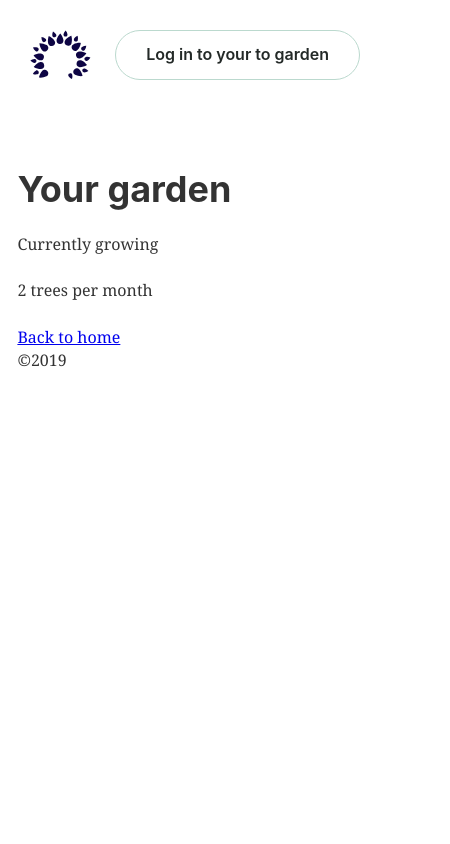
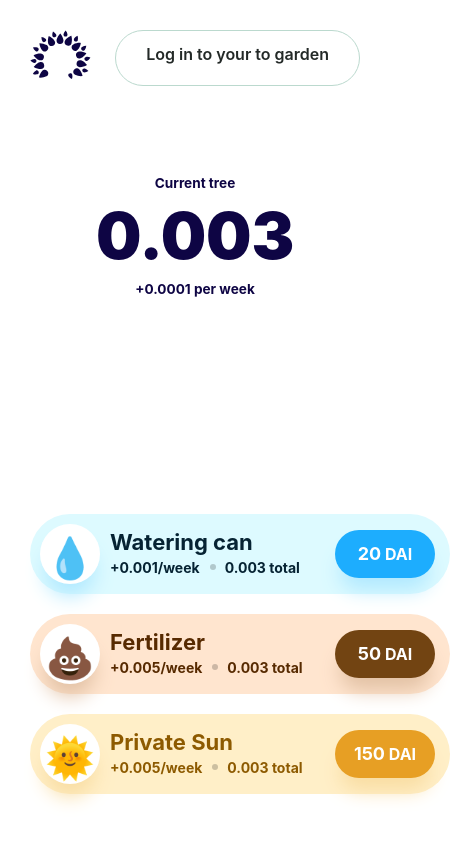
Before and after one commit to pi0neerpat/gatsby-quick-templates, a Gatsby site: page /garden in a window 390 px wide. Shown: the whole page, 450 px wide, since content can reach past the window. Built offline with nearby package versions, Linux system fonts and the light colour scheme; Gatsby itself is replaced by a stand-in of ours.

Commit message:
Garden styling and mobile (#11)
* power ups component

* m

* counter

```diff
--- a/src/components/header.js
+++ b/src/components/header.js
@@ -36,22 +36,17 @@ const Header = ({ siteTitle }) => (
       marginBottom: `60px`,
     }}
   >
-    <img
-      src={Logo}
-      style={{
-        margin: `0`,
-      }}
-    />
+    <Link to="/">
+      <img
+        src={Logo}
+        style={{
+          margin: "0",
+        }}
+      />
+    </Link>
+
     <StyledButton to="/garden/">Log in to your to garden</StyledButton>
   </header>
 )
 
-Header.propTypes = {
-  siteTitle: PropTypes.string,
-}
-
-Header.defaultProps = {
-  siteTitle: ``,
-}
-
 export default Header
--- a/src/components/layout.js
+++ b/src/components/layout.js
@@ -34,7 +34,6 @@ const Layout = ({ children }) => {
         }}
       >
         <main>{children}</main>
-        <footer>©{new Date().getFullYear()}</footer>
       </div>
     </>
   )
--- a/src/pages/garden.js
+++ b/src/pages/garden.js
@@ -1,16 +1,218 @@
 import React from "react"
 import { Link } from "gatsby"
+import styled from "styled-components"
 
 import Layout from "../components/layout"
 import SEO from "../components/seo"
 
+const PowerUpsData = [
+  {
+    name: "Watering can",
+    perWeek: "+0.001",
+    total: "0.003",
+    price: "20",
+    backgroundColor: "#DDFAFF",
+    primaryColor: "#062333",
+    buttonColor: "#1DADFE",
+    boxShadow: "0 17px 20px -5px rgba(177,233,255,1)",
+    emoji: "💧",
+  },
+  {
+    name: "Fertilizer",
+    perWeek: "+0.005",
+    total: "0.003",
+    price: "50",
+    backgroundColor: "#FFE5CF",
+    primaryColor: "#572A01",
+    buttonColor: "#724412",
+    boxShadow: "0 17px 20px -5px rgba(226,193,164,1)",
+    emoji: "💩",
+  },
+  {
+    name: "Private Sun",
+    perWeek: "+0.005",
+    total: "0.003",
+    price: "150",
+    backgroundColor: "#FFEFC8",
+    primaryColor: "#8D5A00",
+    buttonColor: "#E79F24",
+    boxShadow: "0 17px 20px -5px rgba(249,221,162,1)",
+    emoji: "🌞",
+  },
+]
+
+const growingTreeData = [
+  {
+    currentGrowth: "0.003",
+    perWeekGrowth: "0.0001",
+  },
+]
+
+const PowerUps = styled.div`
+  width: 420px;
+  position: absolute;
+  left: 30px;
+  bottom: 30px;
+`
+
+const PowerUp = styled.div`
+  width: 100%;
+  display: flex;
+  background-color: red;
+  margin-bottom: 20px;
+  border-radius: 100px;
+  padding: 10px;
+  height: 80px;
+
+  h3 {
+    font-size: 22px;
+    margin: 6px 0 0 0;
+    padding: 0;
+  }
+
+  h5 {
+    font-size: 14px;
+    position: relative;
+    margin: 6px 25px 0 0;
+    padding: 0;
+    display: inline-flex;
+  }
+
+  h5:last-child::before {
+    content: "";
+    width: 6px;
+    height: 6px;
+    border-radius: 3px;
+    position: absolute;
+    left: -15px;
+    top: 4px;
+    display: block;
+    background-color: black;
+    opacity: 0.2;
+  }
+
+  button {
+    font-family: "Inter";
+    font-size: 18px;
+    font-weight: 700;
+    color: white;
+    border: 0;
+    border-radius: 50px;
+    align-self: center;
+    margin-left: auto;
+    padding: 12px 16px;
+    width: 100px;
+    margin-right: 5px;
+    transition: all 0.2s ease;
+
+    &:hover {
+      stroke: 0;
+      outline: 0;
+      transform: translateY(-2px);
+      transition: transform 0.2s ease;
+      cursor: pointer;
+    }
+
+    &:active {
+      stroke: 0;
+      outline: 0;
+      transform: scale(0.98);
+      transition: transform 0.2s ease;
+    }
+
+    &:focus {
+      outline: 0;
+    }
+  }
+`
+
+const EmojiContainer = styled.div`
+  display: block;
+  width: 60px;
+  height: 60px;
+  padding-top: 5px;
+  background-color: white;
+  border-radius: 30px;
+  display: flex;
+  align-items: center;
+  justify-content: center;
+  font-size: 40px;
+  text-align: center;
+  margin-right: 10px;
+`
+
+const CounterContainer = styled.div`
+  margin: 0 auto;
+  text-align: center;
+
+  h1 {
+    font-family: "Inter", sans-serif;
+    font-weight: 900;
+    letter-spacing: -0.2px;
+    font-size: 64px;
+    text-align: center;
+    max-width: 600px;
+    margin: 0 auto;
+    color: #0e0544;
+  }
+
+  h5 {
+    margin: 10px 0;
+    font-family: "Inter", sans-serif;
+    color: #0e0544;
+  }
+`
+const PowerUpsList = () => (
+  <PowerUps>
+    {PowerUpsData.map(item => (
+      <PowerUp
+        style={{
+          color: item.primaryColor,
+          backgroundColor: item.backgroundColor,
+        }}
+      >
+        <EmojiContainer
+          style={{
+            boxShadow: item.boxShadow,
+          }}
+        >
+          {item.emoji}
+        </EmojiContainer>
+        <div>
+          <h3>{item.name}</h3>
+          <h5>{item.perWeek}/week</h5>
+          <h5>{item.total} total</h5>
+        </div>
+        <button
+          style={{
+            backgroundColor: item.buttonColor,
+            boxShadow: item.boxShadow,
+          }}
+        >
+          {item.price}
+          <span style={{ fontSize: "16px" }}> DAI</span>
+        </button>
+      </PowerUp>
+    ))}
+  </PowerUps>
+)
+
 const SecondPage = () => (
   <Layout>
     <SEO title="Your Garden" />
-    <h1>Your garden</h1>
-    <p>Currently growing</p>
-    <p>2 trees per month</p>
-    <Link to="/">Back to home</Link>
+    <PowerUpsList />
+    {growingTreeData.map(item => (
+      <CounterContainer
+        style={{
+          color: item.primaryColor,
+          backgroundColor: item.backgroundColor,
+        }}
+      >
+        <h5>Current tree</h5>
+        <h1>{item.currentGrowth}</h1>
+        <h5>+{item.perWeekGrowth} per week</h5>
+      </CounterContainer>
+    ))}
   </Layout>
 )
 
--- a/src/pages/index.js
+++ b/src/pages/index.js
@@ -3,7 +3,6 @@ import { Link } from "gatsby"
 import styled from "styled-components"
 
 import { ethers } from "ethers"
-const { bigNumberify, formatUnits } = ethers.utils
 import DAIabi from "../components/web3/contracts/dai"
 
 import { Context } from "../components/context"
@@ -14,6 +13,8 @@ import "../components/fonts.css"
 import Supporter from "../images/supporter.png"
 import Gamekeeper from "../images/gamekeeper.png"
 import Ent from "../images/ent.png"
+
+const { bigNumberify, formatUnits } = ethers.utils
 
 const H1 = styled.h1`
   font-family: "Inter", sans-serif;
@@ -231,7 +232,7 @@ const IndexPage = () => {
       walletProvider.getSigner()
     )
 
-    let tx = await DAIContract.approve(
+    const tx = await DAIContract.approve(
       "0xea718e4602125407fafcb721b7d760ad9652dfe7",
       bigNumberify(levelAmountDai[level])
     )
```
